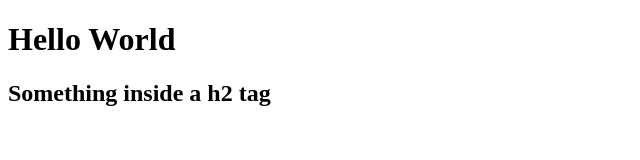
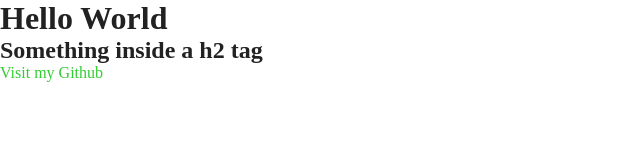
Before and after one commit to Mohammad-Hamza-Temuri/my-first-repo, a plain HTML site: page index.html in a window 1280 px wide. Shown: the whole page, without its empty margins (0-640 px from the left). Drawn offline with Linux system fonts and the light colour scheme.

Commit message:
Added a css file

```diff
--- /dev/null
+++ b/assets/css/style.css
@@ -0,0 +1,14 @@
+* {
+    margin: 0;
+    padding: 0;
+    list-style: none;
+    text-decoration: none;
+}
+
+h1,h2 {
+    color: #222;
+}
+
+a {
+    color: rgba(1, 192, 1, 0.808);
+}
--- a/index.html
+++ b/index.html
@@ -5,10 +5,12 @@
     <meta http-equiv="X-UA-Compatible" content="IE=edge">
     <meta name="viewport" content="width=device-width, initial-scale=1.0">
     <title>Hello World</title>
+    <link rel="stylesheet" href="assets/css/style.css">
 </head>
 <body>
     <!-- This is a commit -->
     <h1>Hello World</h1>
     <h2>Something inside a h2 tag</h2>
+    <a href="https://github.com/Mohammad-Hamza-Temuri">Visit my Github</a>
 </body>
 </html>
```
